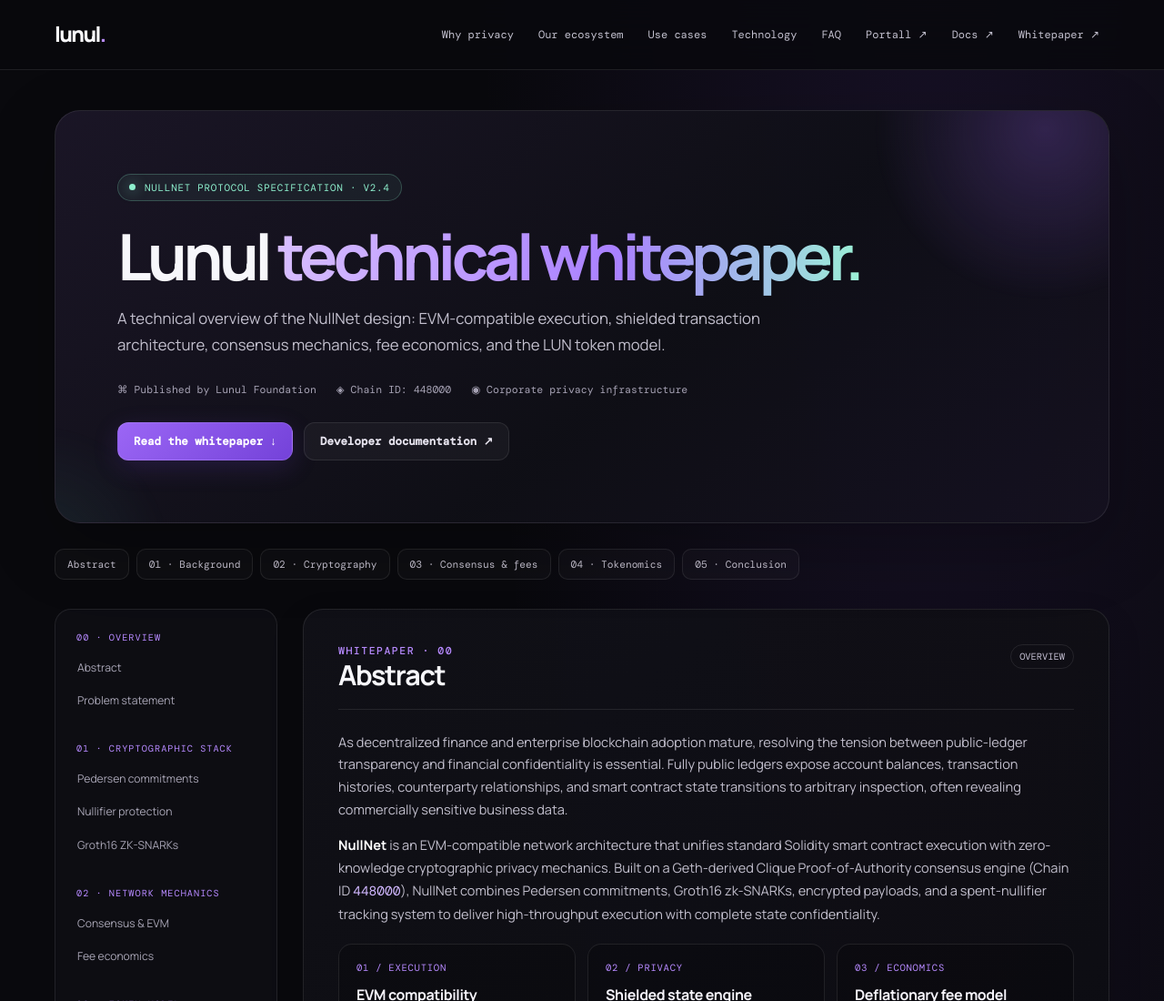
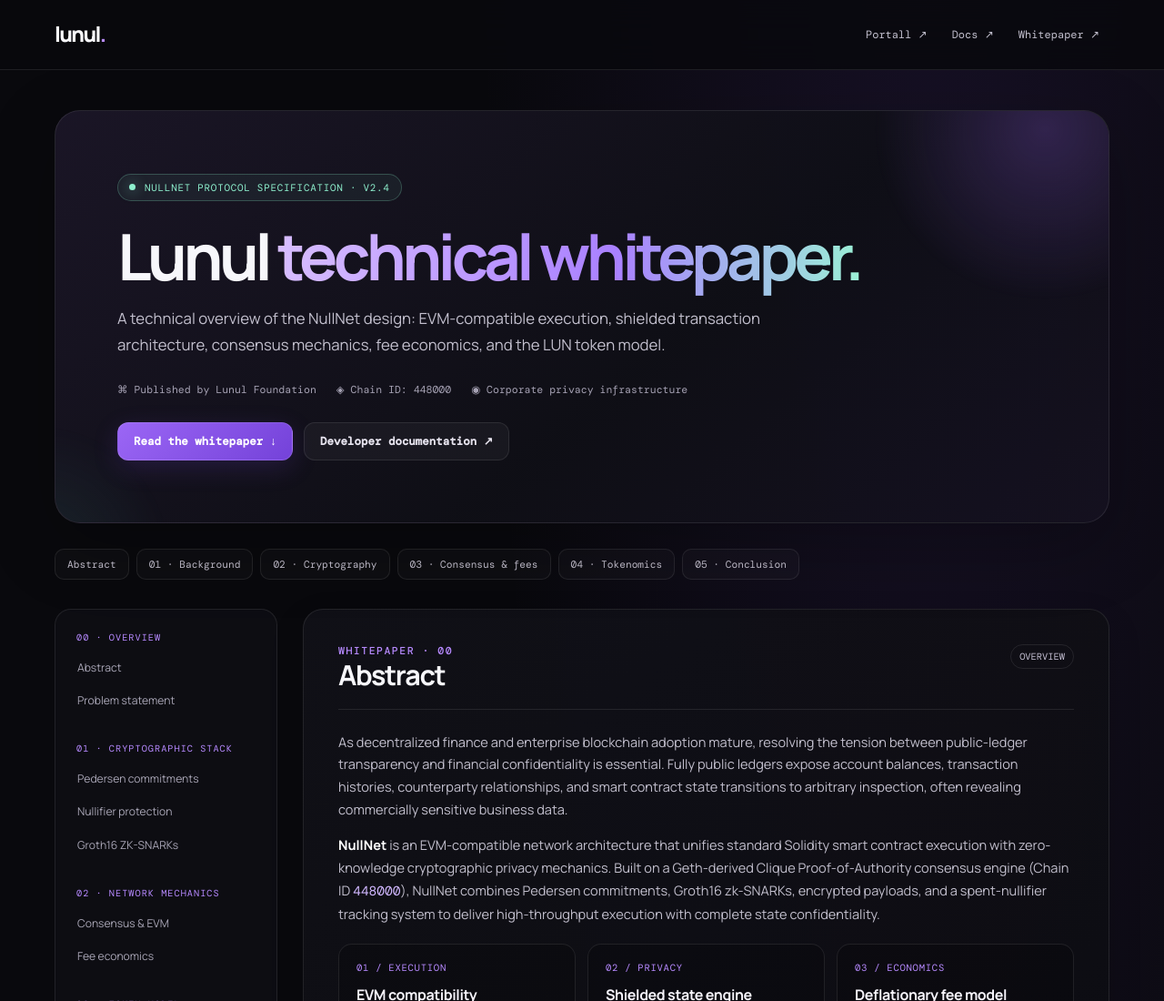
Before and after one commit to lunul-dev/whitepaper, a website: page index.html in a window 1280 px wide. Shown: the top 1100 px of the page at 91% size. Drawn offline with nearby package versions, Linux system fonts and the light colour scheme.

Commit message:
Update index.html

```diff
--- a/index.html
+++ b/index.html
@@ -25,7 +25,7 @@ header{position:sticky;top:0;z-index:20;background:rgba(9,9,13,.86);backdrop-fil
     <div class="wrap nav">
       <a class="brand" href="https://lunul.org" aria-label="Lunul home">lunul<span>.</span></a>
       <nav class="navlinks" id="navlinks" aria-label="Main navigation">
-        <a href="#why">Why privacy</a><a href="#products">Our ecosystem</a><a href="#use-cases">Use cases</a><a href="#technology">Technology</a><a href="#faq">FAQ</a><a href="" target="_blank" rel="noopener noreferrer">Portall ↗</a><a href="https://docs.lunul.org" target="_blank" rel="noopener noreferrer">Docs ↗</a><a href="https://whitepaper.lunul.org" target="_blank" rel="noopener noreferrer">Whitepaper ↗</a>
+        <a href="" target="_blank" rel="noopener noreferrer">Portall ↗</a><a href="https://docs.lunul.org" target="_blank" rel="noopener noreferrer">Docs ↗</a><a href="https://whitepaper.lunul.org" target="_blank" rel="noopener noreferrer">Whitepaper ↗</a>
       </nav>
     </div>
   </header>
```
